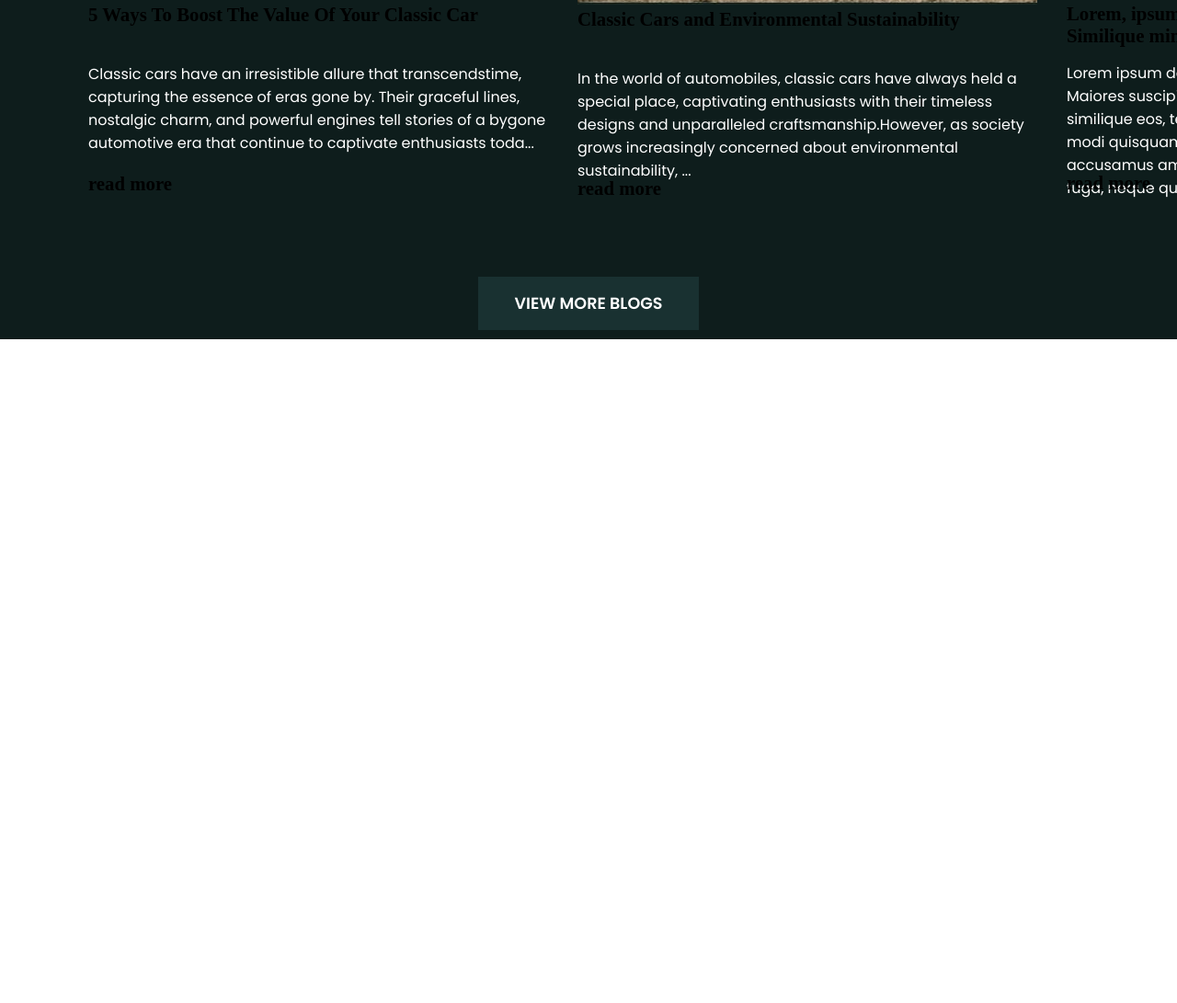
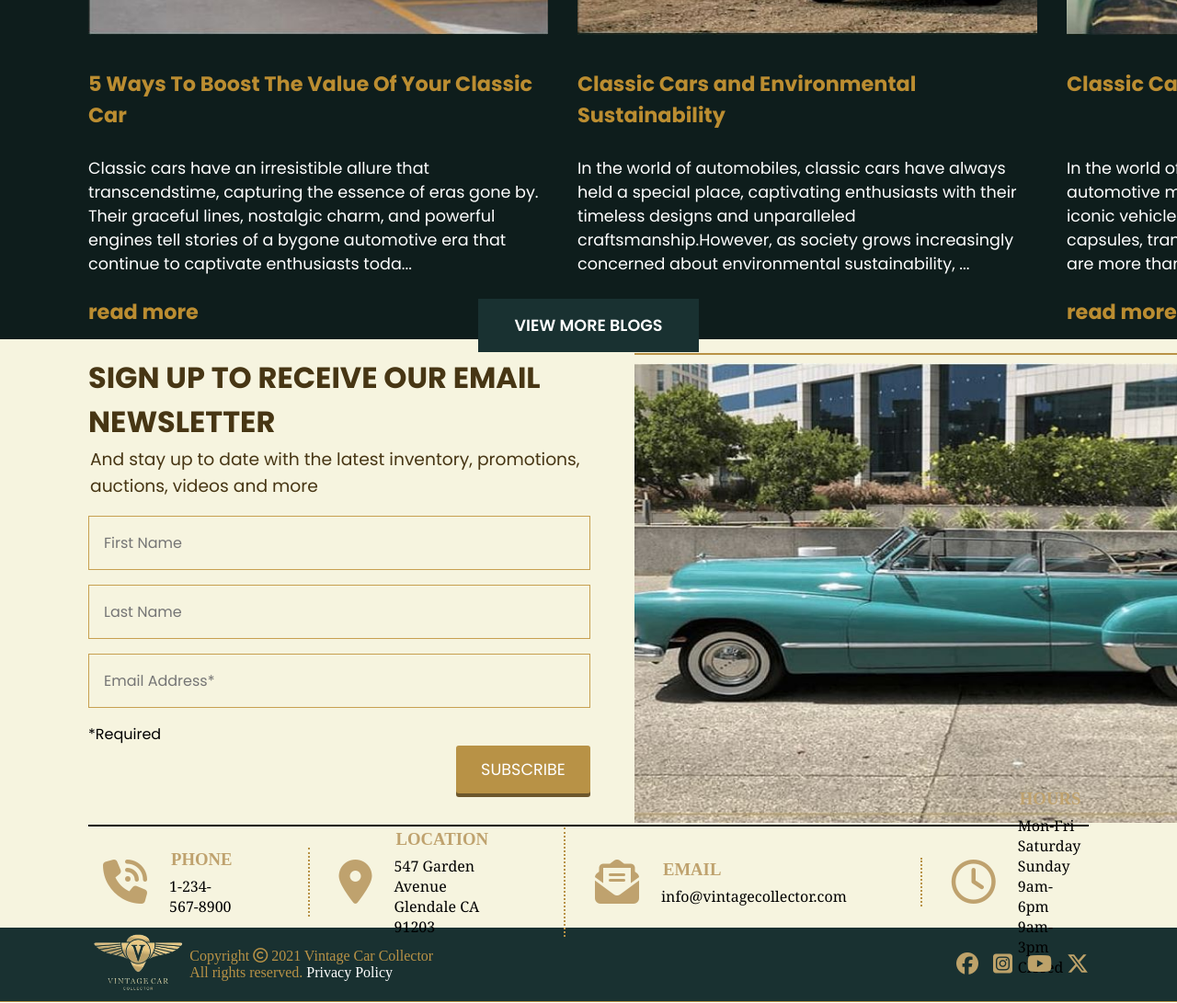
Before and after one commit to harshitss/Vintage-Car-Design, a plain HTML site: page index.html in a window 1280 px wide. Shown: the part 3835-4926 px from the top of the page at 92% size. Before the commit the page ends 4204 px from the top, so only its background shows below. Drawn offline with Linux system fonts and the light colour scheme.

Commit message:
Succesully Completed the Desktop Layout
Developed the remaining sections and completed the Desktop Layout with further optimizations in the code

```diff
--- a/index.html
+++ b/index.html
@@ -51,7 +51,7 @@
         </span>
     </nav>
     <div class="mainvideo">
-        <video src="assets/video (2160p).mp4" poster="assets/poster.jpg" class="video"  ></video>
+        <video src="assets/video (2160p).mp4" poster="assets/poster.JPG" class="video"  ></video>
         <div class="player">
             <button class="play"><i class="fa-solid fa-play fa-2xl" style="color: #ffffff;"></i></button>
         </div>
@@ -184,11 +184,11 @@
             <div class="icons">
                 <button class="review-button" id="rleft"><i class="fa-solid fa-chevron-left fa-2xl" style="color: #c39231;"></i></button>
                 <div class="stars">
-                    <i class="fa-solid fa-star fa-lg" style="color: #c39231;"></i>
-                    <i class="fa-solid fa-star fa-xl" style="color: #c39231;"></i>
-                    <i class="fa-solid fa-star fa-2xl" style="color: #c39231;"></i>
-                    <i class="fa-solid fa-star fa-xl" style="color: #c39231;"></i>
-                    <i class="fa-solid fa-star fa-lg" style="color: #c39231;"></i>
+                    <i class="fa-sharp fa-solid fa-star fa-lg" style="color: #c39231;"></i>
+                    <i class="fa-sharp fa-solid fa-star fa-xl" style="color: #c39231;"></i>
+                    <i class="fa-sharp fa-solid fa-star fa-2xl" style="color: #c39231;"></i>
+                    <i class="fa-sharp fa-solid fa-star fa-xl" style="color: #c39231;"></i>
+                    <i class="fa-sharp fa-solid fa-star fa-lg" style="color: #c39231;"></i>
                 </div>
                 <button class="review-button" id="rright"><i class="fa-solid fa-chevron-right fa-2xl" style="color: #c39231;"></i></button>
             </div>
@@ -239,8 +239,8 @@
                 <div class="blogcard">
                     <h3>AUG 22,2023</h3>
                     <img src="assets/blog3.JPG" alt="">
-                    <h2>Lorem, ipsum dolor sit amet consectetur adipisicing elit. Similique minima totam laborum?</h2>
-                    <p>Lorem ipsum dolor sit, amet consectetur adipisicing elit. Maiores suscipit enim consequatur sequi pariatur perspiciatis similique eos, tempora nihil doloremque neque autem quis, modi quisquam aliquam deserunt optio quaerat rem accusamus amet? Nemo, beatae, animi sit pariatur delectus fuga, neque quis aut doloremque culpa esse.</p>
+                    <h2>Classic Cars: Driving Legends of the Past </h2>
+                    <p>In the world of driving legends, one category of automotive marvels stands tall - classic cars. These iconic vehicles are not merely machines; they are time capsules, transporting us to eras gone by.Vintage cars are more than just automobiles; ...</p>
                     <h2>read more</h2>
                 </div>
 
@@ -250,6 +250,90 @@
             </div>
         </div>
     </div>
+    <div class="signup">
+        <div class="signup-content">
+            <div class="signup-text">
+                <h1>SIGN UP TO RECEIVE OUR EMAIL NEWSLETTER</h1>
+                <h3>And stay up to date with the latest inventory, promotions, auctions, videos and more</h3>
+                <input type="text" class="signup-input" placeholder="First Name">
+                <input type="text" class="signup-input" placeholder="Last Name">
+                <input type="text" class="signup-input" placeholder="Email Address*" required>
+                <p>*Required</p>
+                <div class="signupbtn">
+                    <button>SUBSCRIBE</button>
+                </div>
+            </div>
+            <div class="signupimage">
+                <img src="assets/signup.JPG" alt="">
+            </div>
+        </div>
+        <div class="signup-contact">
+            <div class="phone">
+                <i class="fa-solid fa-phone-volume " style="color: #bfa26e;"></i>
+                <div>
+                    <h3>PHONE</h3>
+                    <p>1-234-567-8900</p>
+                </div>
+            </div>
+            <div class="location">
+                <i class="fa-solid fa-location-dot" style="color: #bfa26e;"></i>
+                <div>
+                    <h3>LOCATION</h3>
+                    <p>547 Garden Avenue </p>
+                    <p>Glendale CA 91203</p>
+                </div>
+            </div>
+            <div class="email">
+                <i class="fa-solid fa-envelope-open-text" style="color: #bfa26e;"></i>
+                <div >
+                    <h3>EMAIL</h3>
+                    <p>info@vintagecollector.com</p>
+                </div>
+            </div>
+            <div class="hours">
+                <i class="fa-regular fa-clock" style="color: #bfa26e;"></i>
+                <div class="hours-inner" >
+                    <h3>HOURS</h3>
+                    <span>
+                        <p>Mon-Fri </p>
+                        <p>Saturday </p>
+                        <p>Sunday </p>
+                    </span>
+                    <span>
+                        <p>9am-6pm</p>
+                        <p>9am-3pm</p>
+                        <p>Closed</p>
+                    </span>
+                </div>
+            </div>
+
+
+        </div>
+
+    </div>
+    <div class="footer">
+        <div class="footer-container">
+            <div class="footer-left">
+                <div class="footerlogo">
+                    <img src="assets/Logo.png" alt="">
+                </div>
+                <div class="footer-copyright">
+                    <p>Copyright <i class="fa-regular fa-copyright"></i> 2021 Vintage Car Collector</p>
+                    <p>All rights reserved. <span>Privacy Policy</span></p>
+                    <p></p>
+                </div>
+            </div>
+            <div class="footer-icons">
+                <ul>
+                    <li><i class="fa-brands fa-facebook fa-xl" style="color: #bda26a;"></i></li>
+                    <li><i class="fa-brands fa-square-instagram fa-xl" style="color: #bda26a;"></i></li>
+                    <li><i class="fa-brands fa-youtube fa-xl" style="color: #bda26a;"></i></li>
+                    <li><i class="fa-brands fa-x-twitter fa-xl" style="color: #bda26a;"></i></li>
+                </ul>
+            </div>
+
+        </div>
+    </div>
 
     <script src="https://kit.fontawesome.com/4b2ed1e6b4.js" crossorigin="anonymous"></script>
     <script src="script.js"></script>
--- a/style.css
+++ b/style.css
@@ -386,9 +386,9 @@
     height: 80vh;
 
 }
-/* .blogcard >img,h2,p,h3{ */
-    /* padding: 1rem 0; */
-
+.blogcard >img,.blogcard h2,.blogcard p,.blogcard h3{
+     padding: 1rem 0;
+}
 
 .blogbtn{
     text-align: center;
@@ -404,17 +404,18 @@
     font-family: poppins;
     font-weight: 600;
     font-size: 1.1rem;
+    margin: 1.5rem 0;
 }
-/* .blogcard > h2,h3{
+.blogcard > h2, .blogcard > h3{
     font-family: poppins;
     color: #bb8d31;
-} */
+}
 .blogcard h2{
-    font-size: 1.3rem;
+    font-size: 1.4rem;
     height: 4rem;
 }
 .blogcard > p{
-    font-size: 1rem;
+    font-size: 1.1rem;
     color: white;
     font-family: poppins;
     font-weight: 400;
@@ -425,4 +426,136 @@
 }
 .blogcard img{
     width: 500px;
+    height:300px;
 }
+.signup{
+    background-color:rgb(246,244,223);
+    height: 80vh;
+}
+.signup-content{
+    width: 85vw;
+    margin: 0 auto 2rem auto;
+    padding-top: 1rem;
+    height: 60vh;
+    display: flex;
+    justify-content:space-evenly;
+    align-items: center;
+    gap: 3rem;
+}
+.signup-text>h1{
+    font-family: poppins;
+    color: #473614;
+}
+.signup-text>h3{
+    font-family: poppins;
+    color: #473614;
+    font-weight: normal;
+}
+.signup-text>p{
+    font-family: poppins;
+}
+.signup-input{
+    background-color: transparent;
+    display: block;
+    margin: 1rem 0;
+    padding: 1rem ;
+    font-size: 1rem;
+    width: 40vw;
+    border: 1px solid #c7a050 ;
+    font-family: poppins;
+
+}
+.signupbtn{
+    text-align: end;
+}
+.signupbtn >button{
+    border: none;
+    font-family: poppins;
+    font-size: 1.1rem;
+    background-color: #b89246;
+    color: #fff;
+    padding: 0.8rem 1.7rem;
+    border-radius: 3px;
+    box-shadow:0px 4px #6d572c; ;
+
+}
+.signupimage{
+    border-top:2px solid  #b89246;
+    margin-top: 2rem;
+    padding: 9px 0 0 0;
+}
+.signupimage > img{
+    height: 500px;
+    width: 800px;
+}
+.signup-contact{
+    border-top: 2px solid black;
+    width: 85vw;
+    margin: auto;
+    display: flex;
+    justify-content: space-evenly;
+    align-items: center;
+    height: 15vh ;
+
+}
+.signup-contact i{
+    font-size: 3rem;
+    margin-right: 1rem;
+}
+.phone,.location,.email,.hours{
+    display: flex;
+    justify-content: center;
+    align-items: center;
+    margin: 1rem;
+    gap: .5rem;
+}
+.phone,.location,.email{
+    border-right: 2px dotted #b89246 ;
+    padding-right: 5rem;
+}
+.phone h3,.location h3,.email h3,.hours h3{
+    color: #bfa26e;
+    margin-bottom: 5px;
+}
+.phone p,.location p,.email p,.hours p{
+    font-family:Cambria, Cochin, Georgia, Times, 'Times New Roman', serif;
+}
+.hours-inner span{
+    float:  left;
+    margin-right: 6px;
+}
+.footer{
+    /* height: 10vh; */
+    background-color: rgb(25, 49, 49);
+    border-bottom: 1px solid #b89246;
+}
+
+.footer-container{
+    height: 10vh;
+    width: 85vw;
+    margin: auto;
+    display: flex;
+    justify-content: space-between;
+    align-items: center;
+
+}
+.footer-left{
+    display: flex;
+    align-items: center;
+}
+.footerlogo img{
+    height: 10vh;
+}
+.footer-copyright >p{
+    color:#b89246 ;
+}
+.footer-copyright >p>span{
+    color: #fff;
+    cursor: pointer;
+}
+.footer-icons ul{
+    display: flex;
+    gap: 1rem;
+    list-style: none;
+    cursor: pointer;
+}
```
Also changed, not shown: assets/signup.JPG (added).
